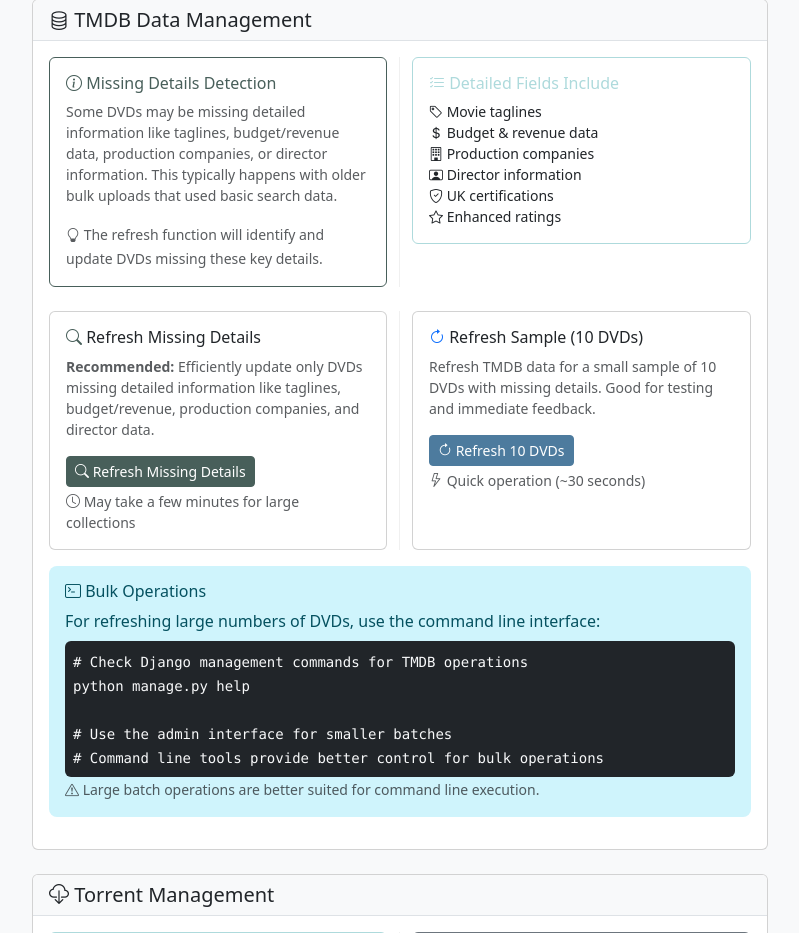
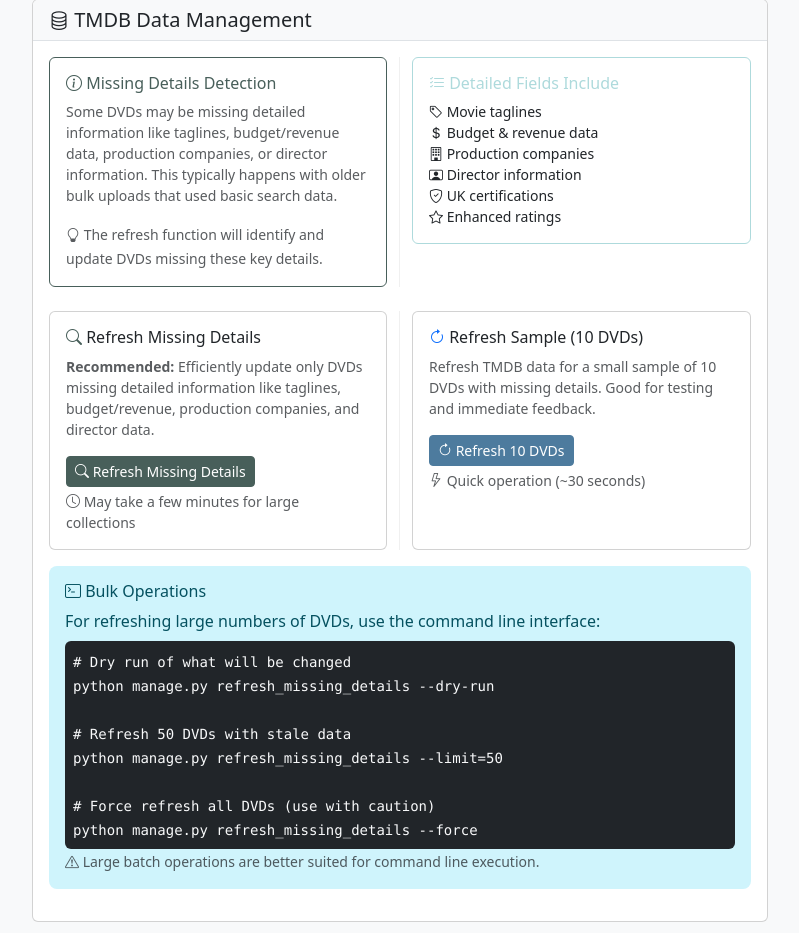
Before and after one commit to pastperfect/dvdcollection, a Django app: page /system-admin/ in a window 1280 px wide. Shown: the part 600-1533 px from the top of the page, without its empty margins (240-1039 px from the left). Run offline with Django 5.2, Linux system fonts and the light colour scheme; data comes from the database, SQL or seed files in the repository; data that the repository does not hold is empty.

Commit message:
Updated admin page documentation

```diff
--- a/templates/tracker/admin_settings.html
+++ b/templates/tracker/admin_settings.html
@@ -212,10 +212,12 @@
                     <p class="mb-2">For refreshing large numbers of DVDs, use the command line interface:</p>
                     <div class="bg-dark text-light p-2 rounded">
                         <code class="text-light">
-                            # Check Django management commands for TMDB operations<br>
-                            python manage.py help<br><br>
-                            # Use the admin interface for smaller batches<br>
-                            # Command line tools provide better control for bulk operations
+                            # Dry run of what will be changed<br>
+                            python manage.py refresh_missing_details --dry-run<br><br>
+                            # Refresh 50 DVDs with stale data<br>
+                            python manage.py refresh_missing_details --limit=50<br><br>
+                            # Force refresh all DVDs (use with caution)<br>
+                            python manage.py refresh_missing_details --force
                         </code>
                     </div>
                     <small class="text-muted">
```
